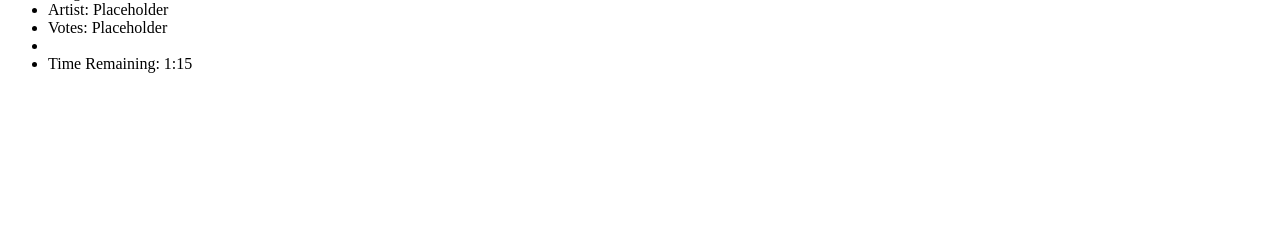
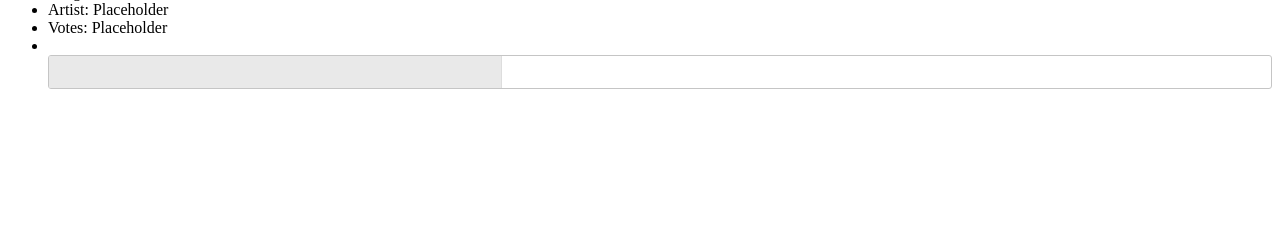
Before and after one commit to rogersmark/djpandora, a Django app: template djpandora/templates/djpandora/index.html in a window 1280 px wide. Shown: the part 142-382 px from the top of the page. Run offline with Django 3.2, Linux system fonts and the light colour scheme; the template is opened without the code that fills it, so the values that code supplies are empty; parts of the project's set-up code (start-up, migrations or seed data) failed here and were passed over; some libraries are stand-ins or nearby versions.

Commit message:
Music playing now updates the progress bar so you can track how much time is left in the song

```diff
--- a/djpandora/templates/base.html
+++ b/djpandora/templates/base.html
@@ -1,7 +1,7 @@
 <html>
 	<head>
 		<title>DjPandora - {% block title %}{% endblock %}</title>
-
+          <link href="http://ajax.googleapis.com/ajax/libs/jqueryui/1.8/themes/base/jquery-ui.css" rel="stylesheet" type="text/css"/>
         <script type="text/javascript" src="https://ajax.googleapis.com/ajax/libs/jquery/1.5.1/jquery.min.js"></script>
         <script type="text/javascript" src="https://ajax.googleapis.com/ajax/libs/jqueryui/1.8.10/jquery-ui.min.js"></script>
 
--- a/djpandora/templates/djpandora/index.html
+++ b/djpandora/templates/djpandora/index.html
@@ -26,7 +26,7 @@
             $('#artist-name').text('Artist: ' + data['artist']);
             $('#vote-total').text('Votes: ' + data['votes']);
             $('#station').text('Station: ' + data['station']);
-            $('#time-left').text('Time Remaining: ' + data['time']);
+            $('#time-left').progressbar( "option", "value", data['time']);
             $('#playlist').html(data['upcoming']);
             $('#voting').html(data['vote-html']);
         });
@@ -35,6 +35,7 @@
     }
 
     $(document).ready(function(){
+        $('#time-left').progressbar({value: 37});
         $('song-information').hide();
         update_playing();
         setInterval('update_playing()', 15000);
@@ -52,7 +53,7 @@
 		<li id='artist-name'>Artist: Placeholder{{ song.artist }}</li>
 		<li id='vote-total'>Votes: Placeholder{{ song.votes }}</li>
 		<li id='voting'></li>
-        <li id='time-left'>Time Remaining: 1:15</li>
+        <li id='time-left'></li>
 	</ul>
     <div id='playlist'>
     </div>
```
Also changed, not shown: djpandora/views.py (+7 -3 lines).
